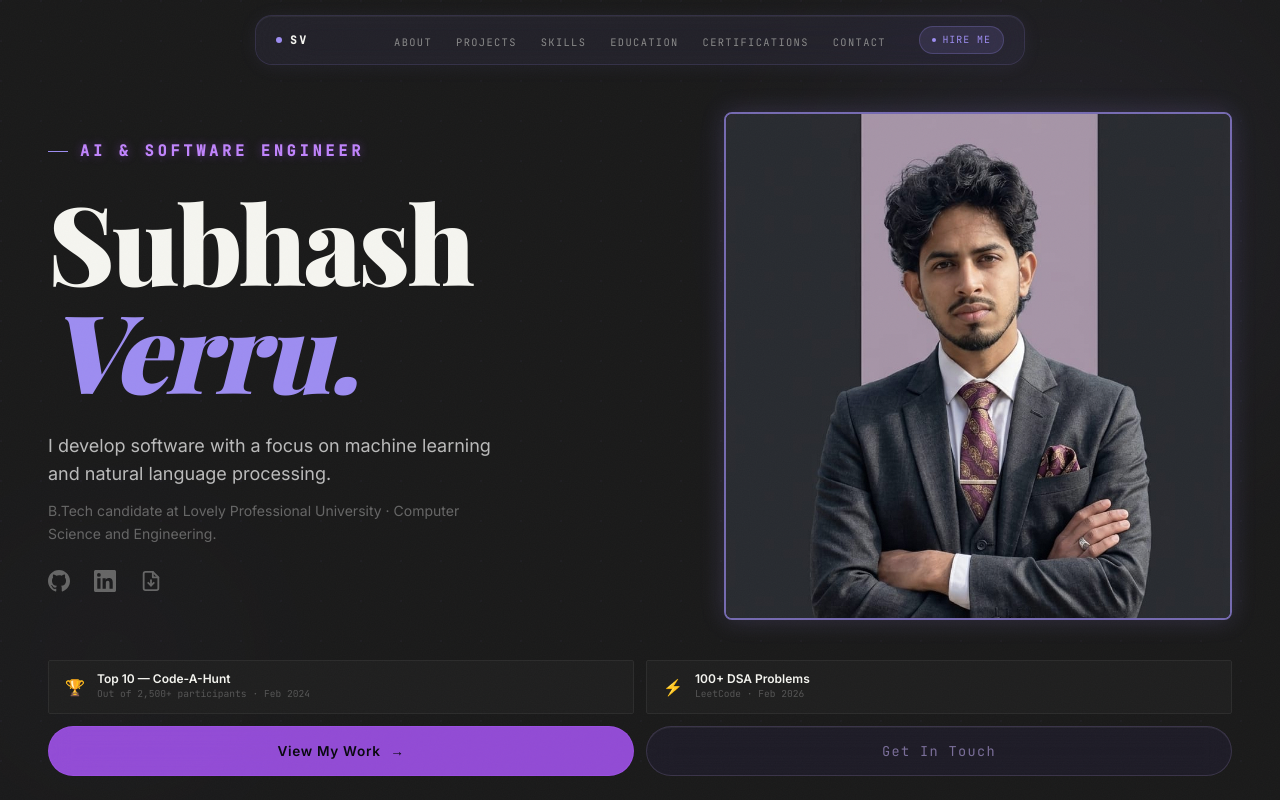
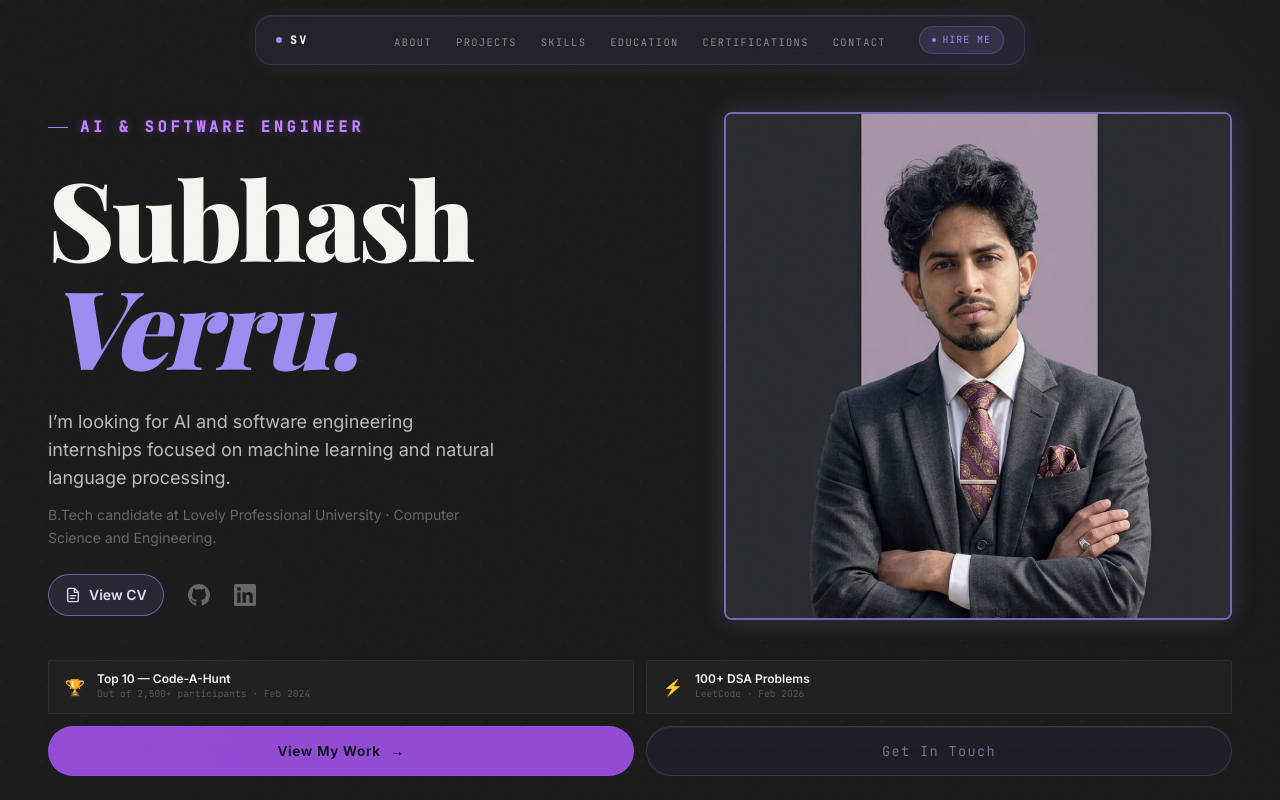
Before and after one commit to subhashroy17/portfolio, a React (Vite) app: page / in a window 1280 px wide. Shown: the top 800 px of the page. Built offline with nearby package versions, Linux system fonts and the light colour scheme.

Commit message:
Add visible View CV button and internship introduction

```diff
--- a/src/components/Hero.jsx
+++ b/src/components/Hero.jsx
@@ -77,7 +77,7 @@ export default function Hero() {
               transition={{ duration: 0.8, delay: 0.8, ease: [0.16, 1, 0.3, 1] }}
               className="text-[#bbb] text-base md:text-lg leading-relaxed mb-3 max-w-md"
             >
-              I develop software with a focus on machine learning and natural language processing.
+              I’m looking for AI and software engineering internships focused on machine learning and natural language processing.
             </motion.p>
 
             <motion.p
@@ -89,13 +89,25 @@ export default function Hero() {
               B.Tech candidate at Lovely Professional University · Computer Science and Engineering.
             </motion.p>
 
-            {/* Social Icons */}
+            {/* CV and social links */}
             <motion.div
               initial={{ opacity: 0, y: 16 }}
               animate={{ opacity: 1, y: 0 }}
               transition={{ duration: 0.7, delay: 1.1 }}
-              className="flex items-center gap-6"
+              className="flex flex-wrap items-center gap-4 sm:gap-6"
             >
+              <a
+                href="https://drive.google.com/file/d/1QEqXaOhJbZNXeXRUdaKG6v9WEu-fW61K/view?usp=drivesdk"
+                target="_blank"
+                rel="noopener noreferrer"
+                className="inline-flex items-center gap-2 whitespace-nowrap rounded-full border border-[#9D8DF1]/60 bg-[#9D8DF1]/10 px-4 py-2.5 text-sm font-semibold text-[#E3DBFF] transition-colors hover:bg-[#9D8DF1] hover:text-[#1A1A1A] focus-visible:outline focus-visible:outline-2 focus-visible:outline-offset-4 focus-visible:outline-[#9D8DF1]"
+              >
+                <svg aria-hidden="true" width="16" height="16" viewBox="0 0 24 24" fill="none" stroke="currentColor" strokeWidth="2" strokeLinecap="round" strokeLinejoin="round">
+                  <path d="M14 2H6a2 2 0 0 0-2 2v16a2 2 0 0 0 2 2h12a2 2 0 0 0 2-2V8z" />
+                  <path d="M14 2v6h6M8 13h8M8 17h6" />
+                </svg>
+                View CV
+              </a>
               {/* GitHub */}
               <a href="https://github.com/subhashroy17" target="_blank" rel="noopener noreferrer"
                 className="text-[#666] hover:text-[#9D8DF1] transition-colors duration-300">
@@ -109,25 +121,6 @@ export default function Hero() {
                 <svg xmlns="http://www.w3.org/2000/svg" width="22" height="22" viewBox="0 0 24 24" fill="currentColor">
                   <path d="M20.447 20.452h-3.554v-5.569c0-1.328-.027-3.037-1.852-3.037-1.853 0-2.136 1.445-2.136 2.939v5.667H9.351V9h3.414v1.561h.046c.477-.9 1.637-1.85 3.37-1.85 3.601 0 4.267 2.37 4.267 5.455v6.286zM5.337 7.433a2.062 2.062 0 0 1-2.063-2.065 2.064 2.064 0 1 1 2.063 2.065zm1.782 13.019H3.555V9h3.564v11.452zM22.225 0H1.771C.792 0 0 .774 0 1.729v20.542C0 23.227.792 24 1.771 24h20.451C23.2 24 24 23.227 24 22.271V1.729C24 .774 23.2 0 22.222 0h.003z" />
                 </svg>
-              </a>
-              {/* View CV */}
-              <a
-                href="https://drive.google.com/file/d/1QEqXaOhJbZNXeXRUdaKG6v9WEu-fW61K/view?usp=drivesdk"
-                target="_blank"
-                rel="noopener noreferrer"
-                title="View CV"
-                className="relative group text-[#666] hover:text-[#9D8DF1] transition-colors duration-300"
-              >
-                <svg xmlns="http://www.w3.org/2000/svg" width="22" height="22" viewBox="0 0 24 24" fill="none" stroke="currentColor" strokeWidth="2" strokeLinecap="round" strokeLinejoin="round">
-                  <path d="M14 2H6a2 2 0 0 0-2 2v16a2 2 0 0 0 2 2h12a2 2 0 0 0 2-2V8z" />
-                  <polyline points="14 2 14 8 20 8" />
-                  <line x1="12" y1="11" x2="12" y2="17" />
-                  <polyline points="9 14 12 17 15 14" />
-                </svg>
-                {/* Tooltip */}
-                <span className="absolute -top-7 left-1/2 -translate-x-1/2 px-2 py-0.5 rounded text-[0.6rem] font-mono tracking-wide bg-[#A855F7] text-[#08080E] opacity-0 group-hover:opacity-100 transition-opacity duration-200 whitespace-nowrap pointer-events-none">
-                  View CV
-                </span>
               </a>
             </motion.div>
           </div>
```
